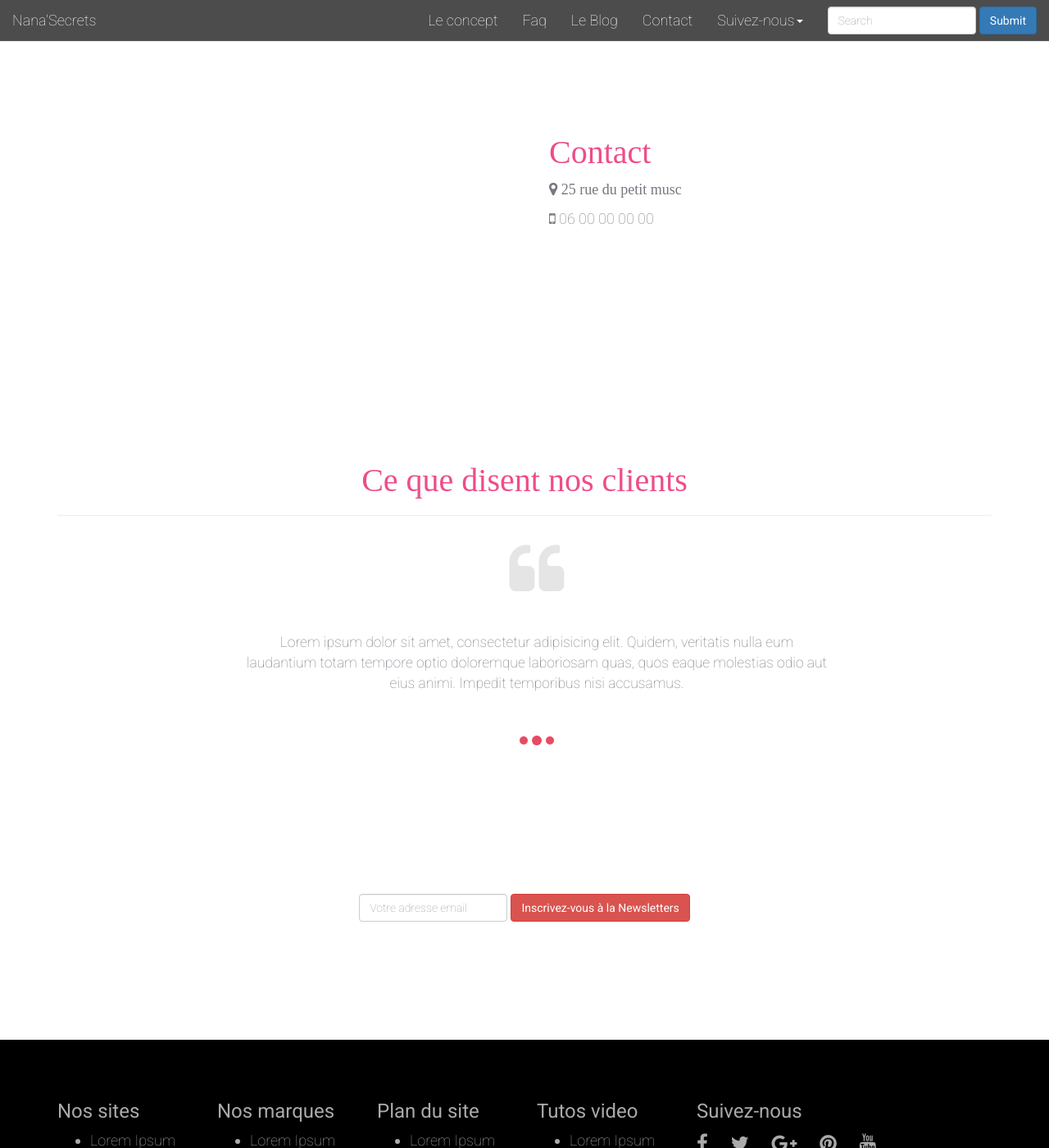
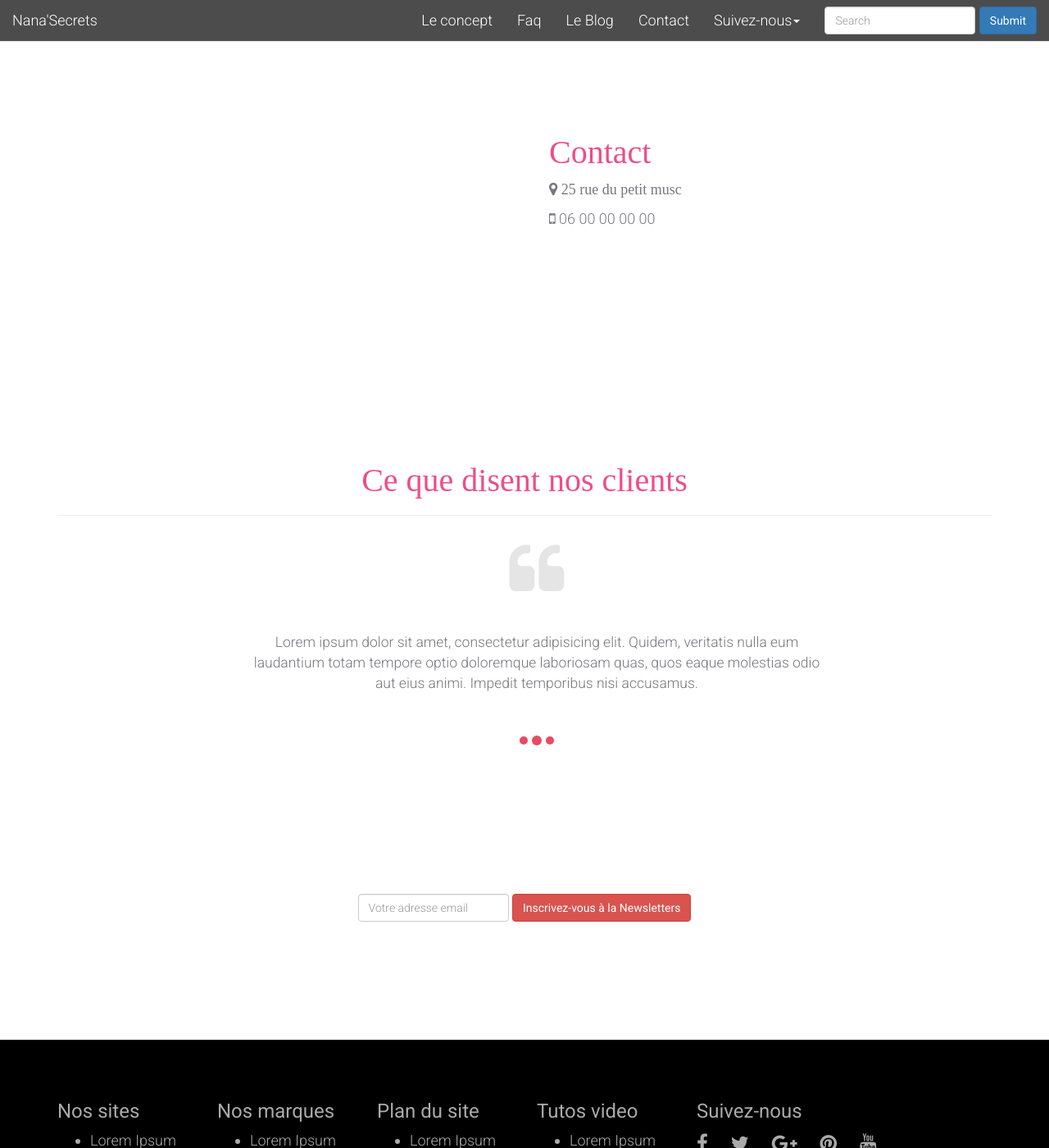
Before and after one commit to cdiomande78/jekyll-nanasecrets, a Jekyll site: the page built from contact.html, in a window 1280 px wide and 1400 px high. Shown: the whole window at 82% size. Built offline with Jekyll 4.4.1, drawn with Linux system fonts in a browser that asks for light colours; nearby versions of some CDN libraries.

Commit message:
body font weight

```diff
--- a/css/style.css
+++ b/css/style.css
@@ -1,7 +1,7 @@
 body {
 	color:#787680;
   font-family: 'Roboto', sans-serif;
-  font-weight: 100;
+  font-weight: 300;
 	background-color: #fff;
   font-size: 18px;
 }
```
